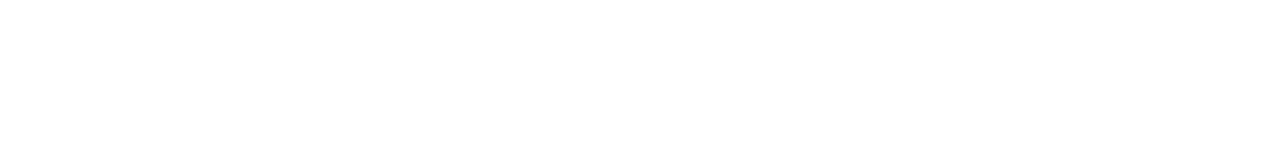
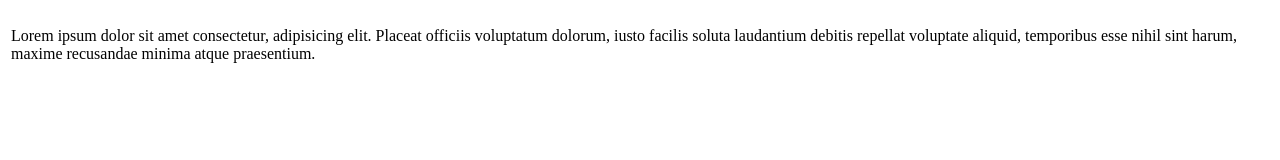
Before and after one commit to AdhenLeo/posttest, a plain HTML site: page index.html in a window 1280 px wide. Drawn offline with Linux system fonts and the light colour scheme.

Commit message:
ini commmit saya

```diff
--- a/index.html
+++ b/index.html
@@ -7,6 +7,12 @@
     <title>Document</title>
 </head>
 <body>
-
+    <table>
+        <tr>
+            <td>
+                <p>Lorem ipsum dolor sit amet consectetur, adipisicing elit. Placeat officiis voluptatum dolorum, iusto facilis soluta laudantium debitis repellat voluptate aliquid, temporibus esse nihil sint harum, maxime recusandae minima atque praesentium.</p>
+            </td>
+        </tr>
+    </table>
 </body>
 </html>
```
